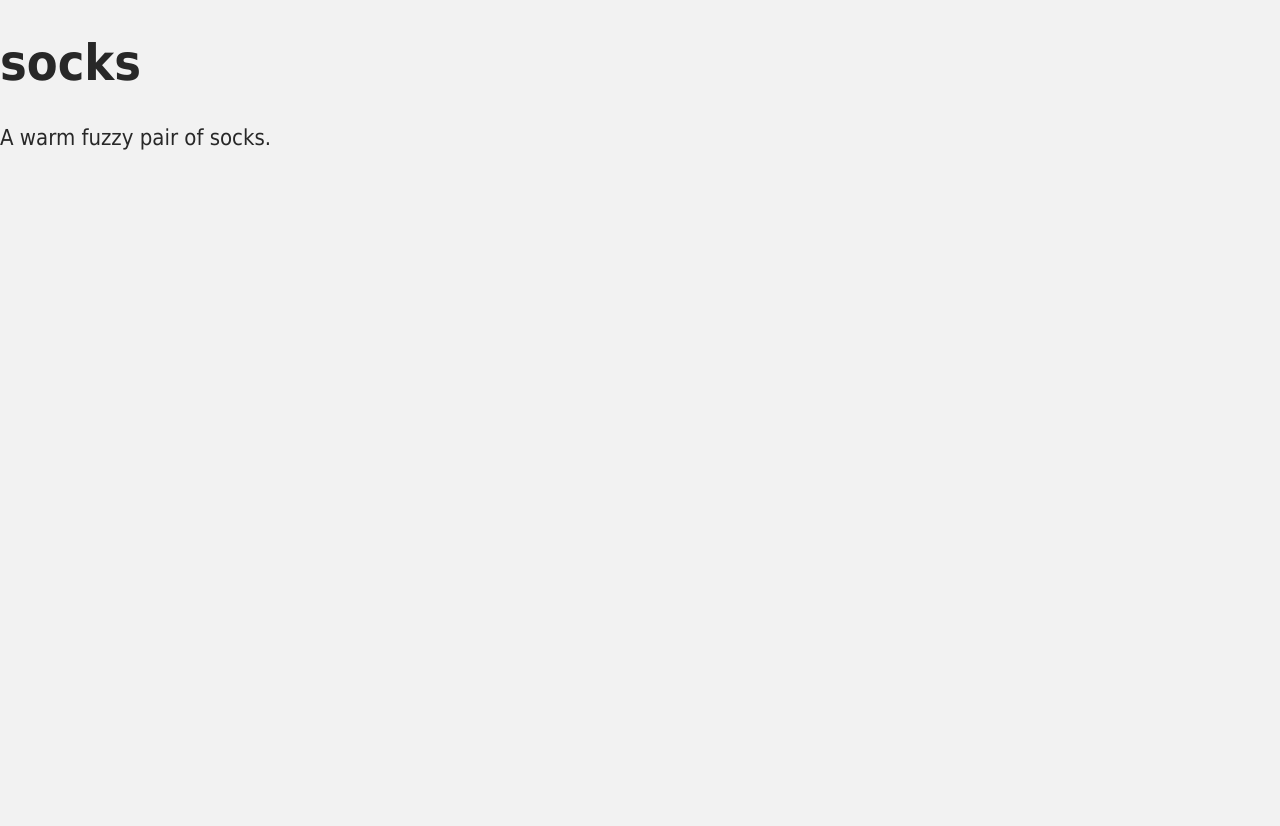
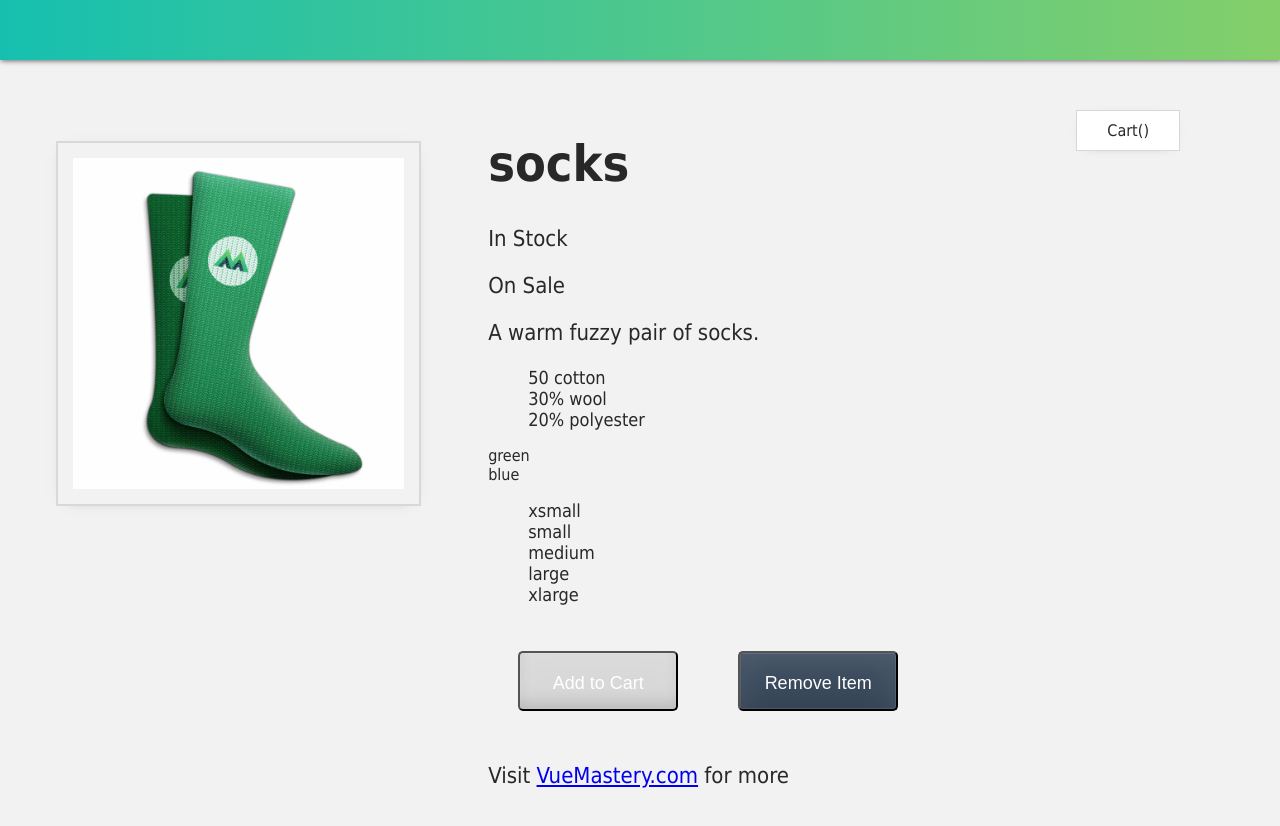
Before and after one commit to EmilioZ24/Intro-to-Vue-3-master, a plain HTML site: page index.html in a window 1280 px wide. Before the commit the page ends 800 px from the top, so only its background shows below. Drawn offline with nearby package versions, Linux system fonts and the light colour scheme.

Commit message:
lesson 7 completed

```diff
--- a/index.html
+++ b/index.html
@@ -10,10 +10,46 @@
   </head>
   <body>
     <div id="app">
-      <h1>{{ product }}</h1>
-      <!-- Solution -->
-      <p>{{ description }}</p>
-      <!-- Solution -->
+      <div class="nav-bar"></div>
+      <div class="cart">
+        Cart({{ cart }})
+      </div>
+
+      <div class="product-display">
+        <div class="product-container">
+          <div class="product-image">
+            <img :src="image" alt="Green Socks">
+          </div>
+          <div class="product-info">
+            <h1>{{ product }}</h1>
+
+             <p v-if="inventory > 10">In Stock</p>
+             <p v-else-if="inventory <= 10 && inventory > 0">Almost sold out!</p>
+             <p v-else>Out of Stock</p>
+             <!--Another way of conditional showing
+              <p v-show="inStock">In Stock</p>
+            -->
+             <p v-show="onSale">On Sale</p>
+
+             <p>{{ description }}</p>
+             <ul><li v-for="detail in details">{{ detail}}</li>
+            </ul>
+
+            <div v-for="variant in variants" :key="variant.id" @mouseover="updateImage(variant.image)"> {{ variant.color }} </div>
+
+            <ul>
+            <li v-for="size in sizes"> {{ size }} </li>
+            </ul>
+           <button class="button" :class="{ disabledButton: !inStock }" @click="addToCart"> Add to Cart </button>
+           <button class="button" @click="removeFromCart"> Remove Item </button>
+
+
+             <p>Visit <a :href="url">VueMastery.com</a> for more</p>
+
+          </div>
+
+    </div>
+  </div>
     </div>
 
     <!-- Import Js -->
--- a/main.js
+++ b/main.js
@@ -3,8 +3,33 @@ const app = Vue.createApp({
         return{
             product: 'socks',
             // Solution
-            description: 'A warm fuzzy pair of socks.'
-             // Solution
+            description: 'A warm fuzzy pair of socks.' ,
+            image: './assets/images/socks_green.jpg',
+            url: "https://www.vuemastery.com",
+            inventory: 100,
+            onSale: true,
+            details: ["50 cotton", "30% wool", "20% polyester"],
+            variants:[
+                { id: 2234, color: 'green', image: "./assets/images/socks_green.jpg"},
+                { id: 2235, color: 'blue', image: "./assets/images/socks_blue.jpg"}
+            ],
+            sizes: ["xsmall", "small", "medium", "large", "xlarge"],
+        }
+    },
+    methods:{
+        addToCart(){
+            this.cart +=1;
+        },
+        updateImage(variantImage){
+            this.image = variantImage;
+        },
+        removeFromCart(){
+            if (this.cart>0){
+                this.cart -=1;
+            } else{
+                this.cart = 0;
+            }
+
         }
     }
 })
```
